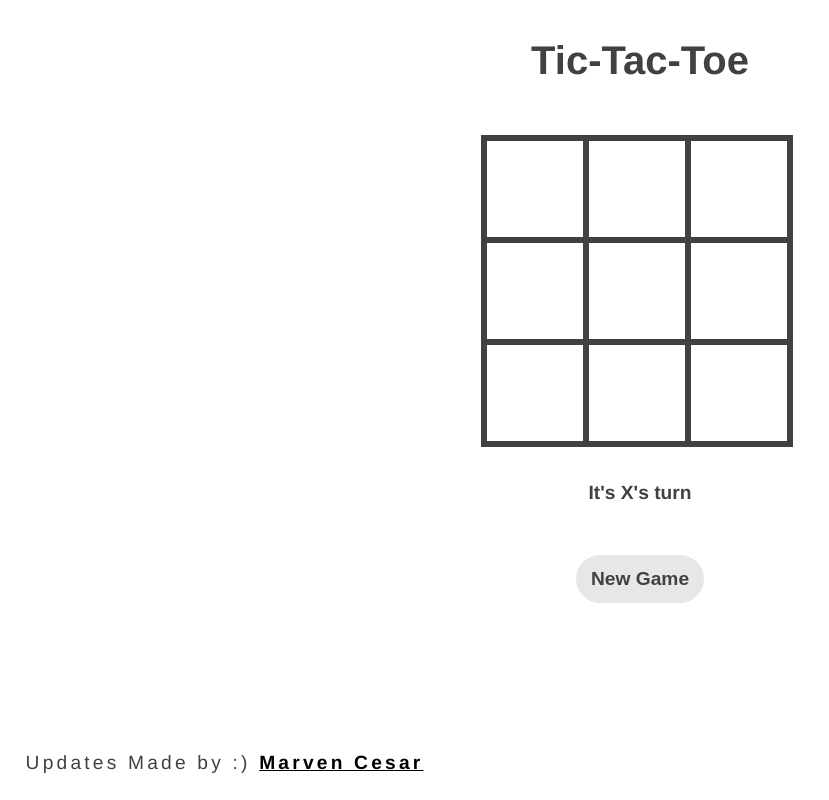
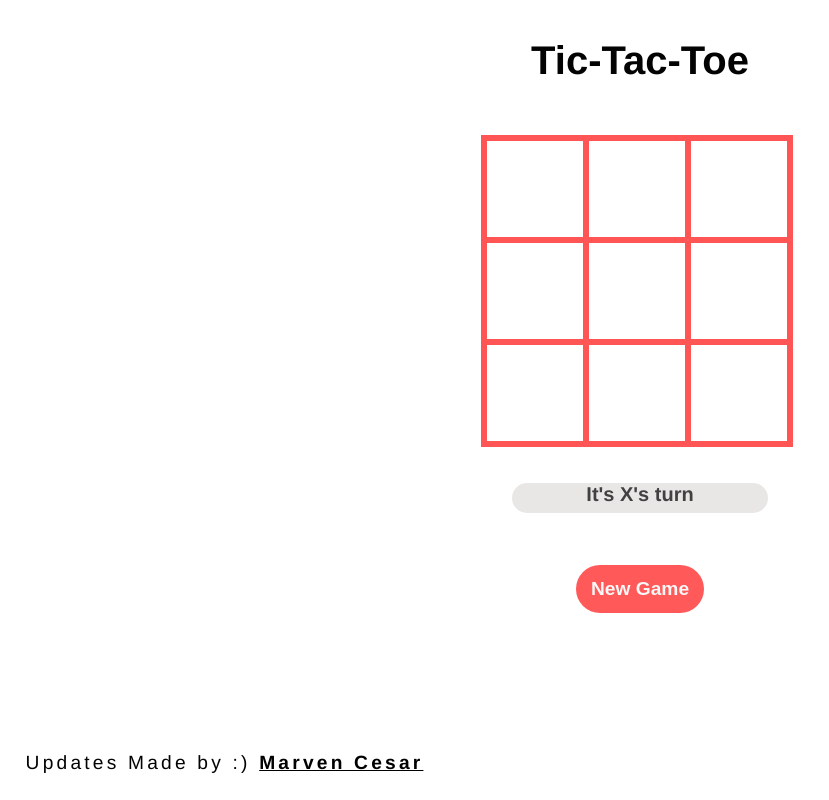
Before and after one commit to cop4808-spring-2023-fullstack-web/hw3-tic-tac-toe-js-MarvenCesar, a plain HTML site: page index.html in a window 1280 px wide. Both pictures are taken after a click on the button "New Game". Shown: the whole page, without its empty margins (0-829 px from the left). Drawn offline with Linux system fonts and the light colour scheme.

Commit message:
Updated Computer Move & Status Bar
Signed-off-by: Marven Cesar <cesarmarven@gmail.com>

```diff
--- a/Script/tic-tac-toe.js
+++ b/Script/tic-tac-toe.js
@@ -95,7 +95,20 @@ function handleRestartGame() {
     statusDisplay.style.color = "rgb(65, 65, 65)";
     statusDisplay.innerHTML = currentPlayerTurn();
     document.querySelectorAll('.cell').forEach(cell => cell.innerHTML = "");
-}
+    if (Math.random() <0.5){
+        currentPlayer = "X";}
+        else{
+            while(true){
+                //finds first available spot
+                var m=Math.floor(Math.random()*8);
+                if (gameState[m] =='') // looking for an empty slot
+                  break;
+
+        }
+    }
+
+    }
+
 
 document.querySelectorAll('.cell').forEach(cell => cell.addEventListener('click', handleCellClick));
 document.querySelector('.restart').addEventListener('click', handleRestartGame);
--- a/Style/style.css
+++ b/Style/style.css
@@ -5,7 +5,7 @@ body {
 }
 
 body {
-    color: rgb(65, 65, 65);
+    color: rgb(4, 3, 3);
     background-color: rgb(255, 255, 255);
     font-family: Helvetica, sans-serif;
     display: flex;
@@ -30,7 +30,7 @@ body {
 .cell {
     width: 6rem;
     height: 6rem;
-    border: 6px solid rgb(65, 65, 65);
+    border: 6px solid rgb(255, 85, 85);
     margin: -6px 0 0 -6px;
     text-align: center;
     vertical-align: middle;
@@ -53,24 +53,32 @@ a:visited {
 /******        Game Status       *****/
 /*************************************/
 .status {
-    color: rgb(65, 65, 65);
+    color: rgb(255, 255, 255);
     /* color: orangered; */
-    font-size: 1.2rem;
+    font-size: 3.0rem;
     font-weight: 600;
+    background-color: rgb(233, 230, 230);
+    width: 20%;
+    height: 30px;
+    text-align: center;
+    font-size: 20px;
+    font-weight: bold;
+    color: rgb(0, 0, 0);
+    border-radius: 100px;
 }
 
 /*************************************/
 /******       Reload Button      *****/
 /*************************************/
 .restart {
-    color: rgb(65, 65, 65);
-    background-color: rgb(231, 231, 231);
+    color: rgb(247, 247, 247);
+    background-color: rgb(255, 89, 89);
     font-size: 1.2rem;
     font-weight: 600;
     order: 1;
     margin: 2rem;
     padding: 0.8rem;
-    border: 0;
+    border: 3rem;
     border-radius: 40px;
     width: 8rem;
     cursor: pointer;
@@ -103,7 +111,3 @@ a,
 a:visited {
     color: black;
 }
-
-#heart {
-    font-size: 1.6rem;
-}
```
